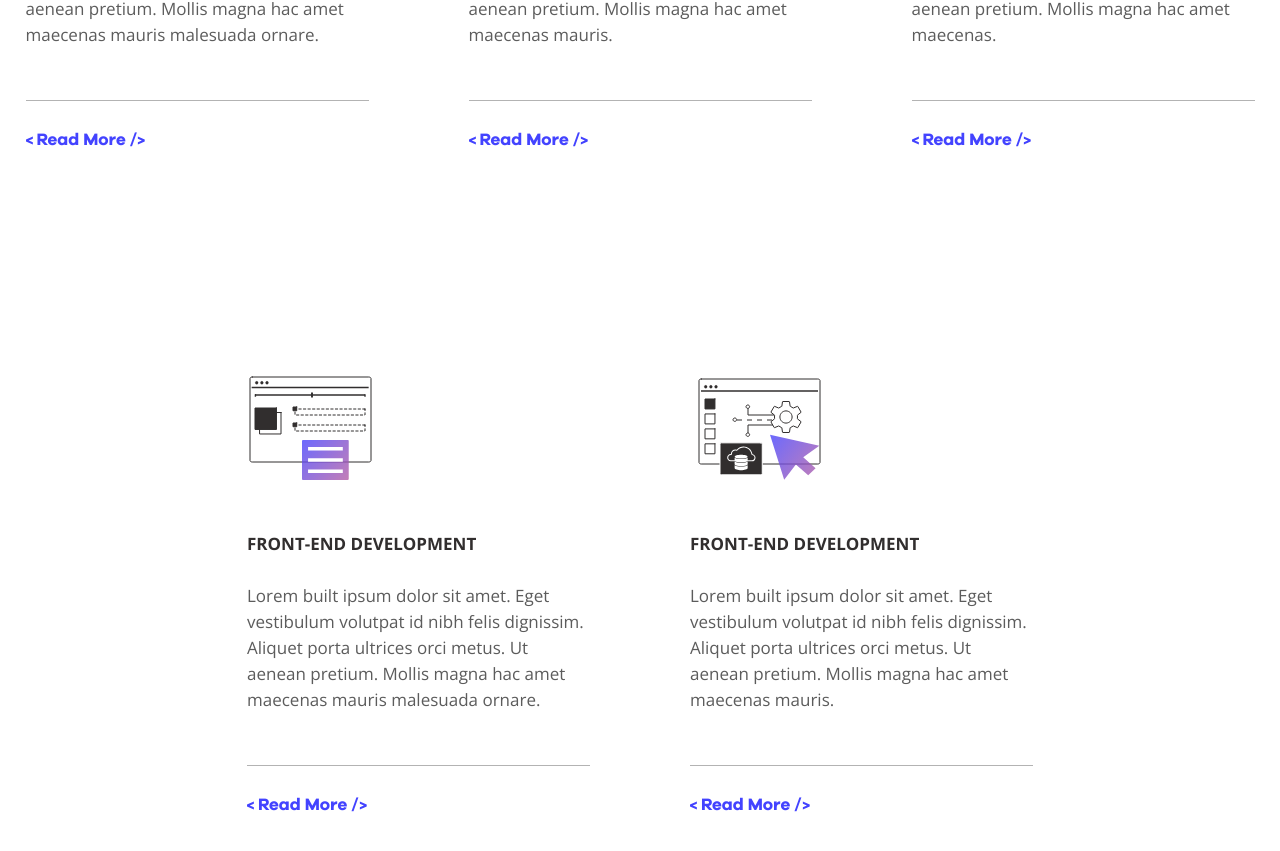
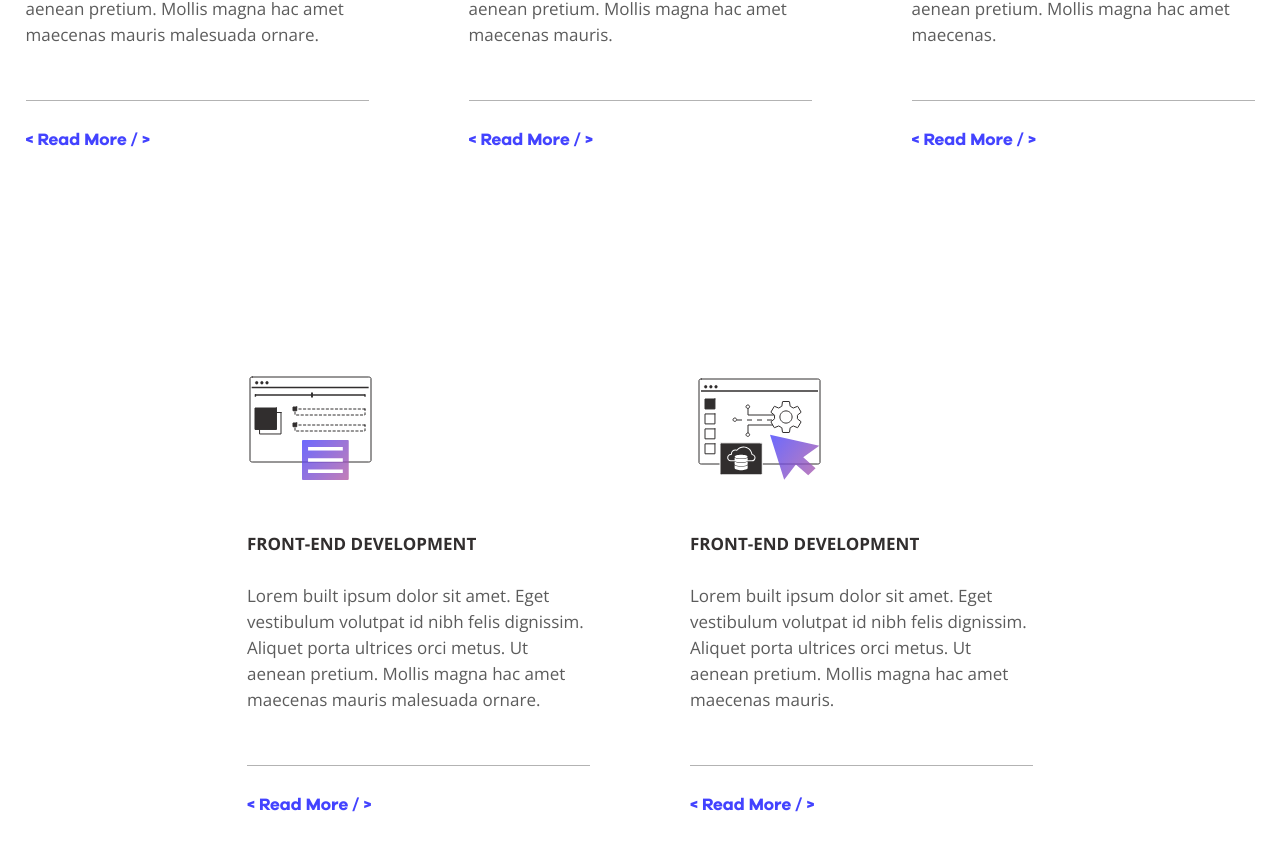
Before and after one commit to aliev008/ak-project, a React (Create React App) app: page / in a window 1280 px wide. Shown: the part 1980-2831 px from the top of the page. Built offline with nearby package versions, Linux system fonts and the light colour scheme.

Commit message:
fix: added special symbols to HTML

```diff
--- a/src/components/servicesBlock/card.js
+++ b/src/components/servicesBlock/card.js
@@ -11,7 +11,7 @@ const Card = (props) => {
       </div>
       <div className={styles.services_block__button}>
         <a href="#main" target="_blank">
-          <p> Read More /</p>
+          <p> &lt; Read More / &gt;</p>
         </a>
       </div>
     </div>
--- a/src/components/servicesBlock/style.module.scss
+++ b/src/components/servicesBlock/style.module.scss
@@ -58,14 +58,6 @@
       color: #4343FF;
       font-family: 'GalanoGrotesque-Bold';
       text-align: bottom;
-
-      &:before {
-        content: url('../../assets/cards/Vector.svg');
-      }
-
-      &:after {
-        content: url('../../assets/cards/Vector-1.svg');
-      }
     }
   }
 }
```
